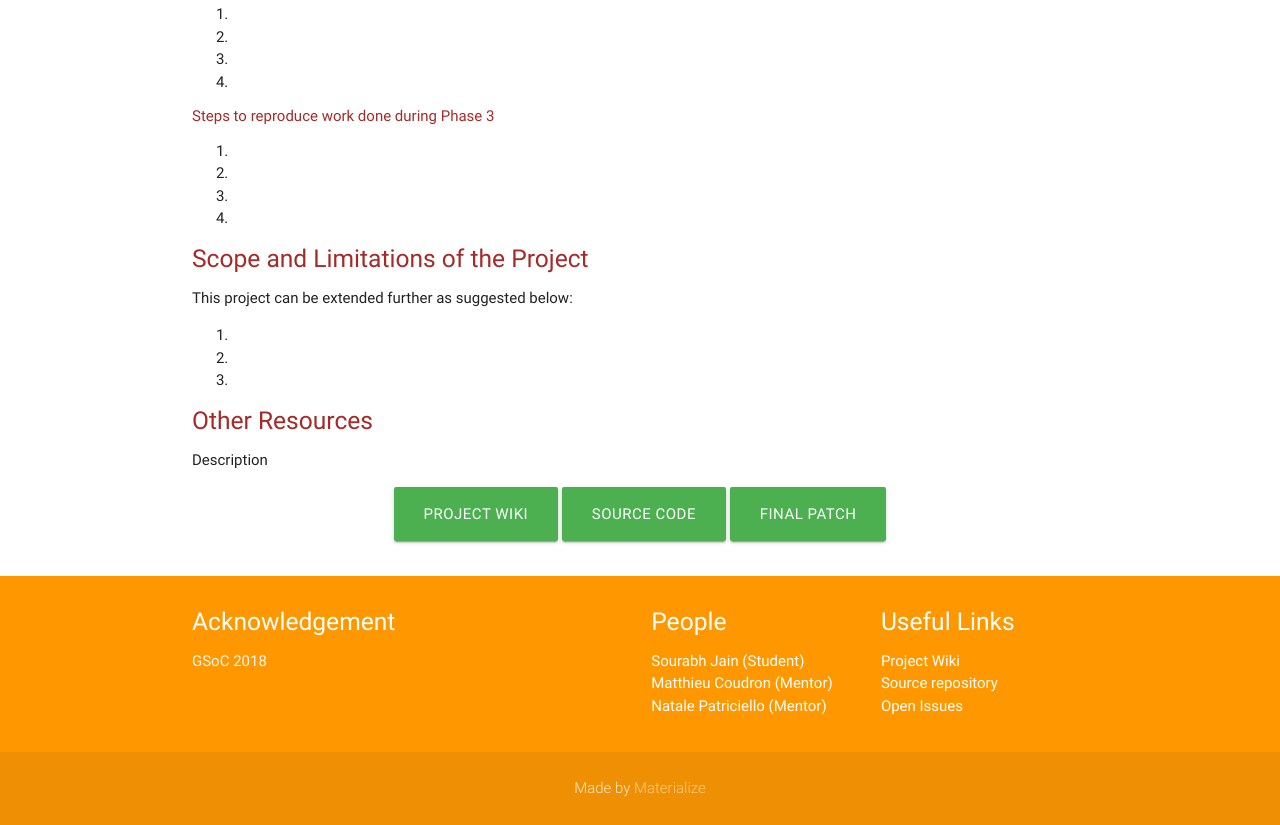
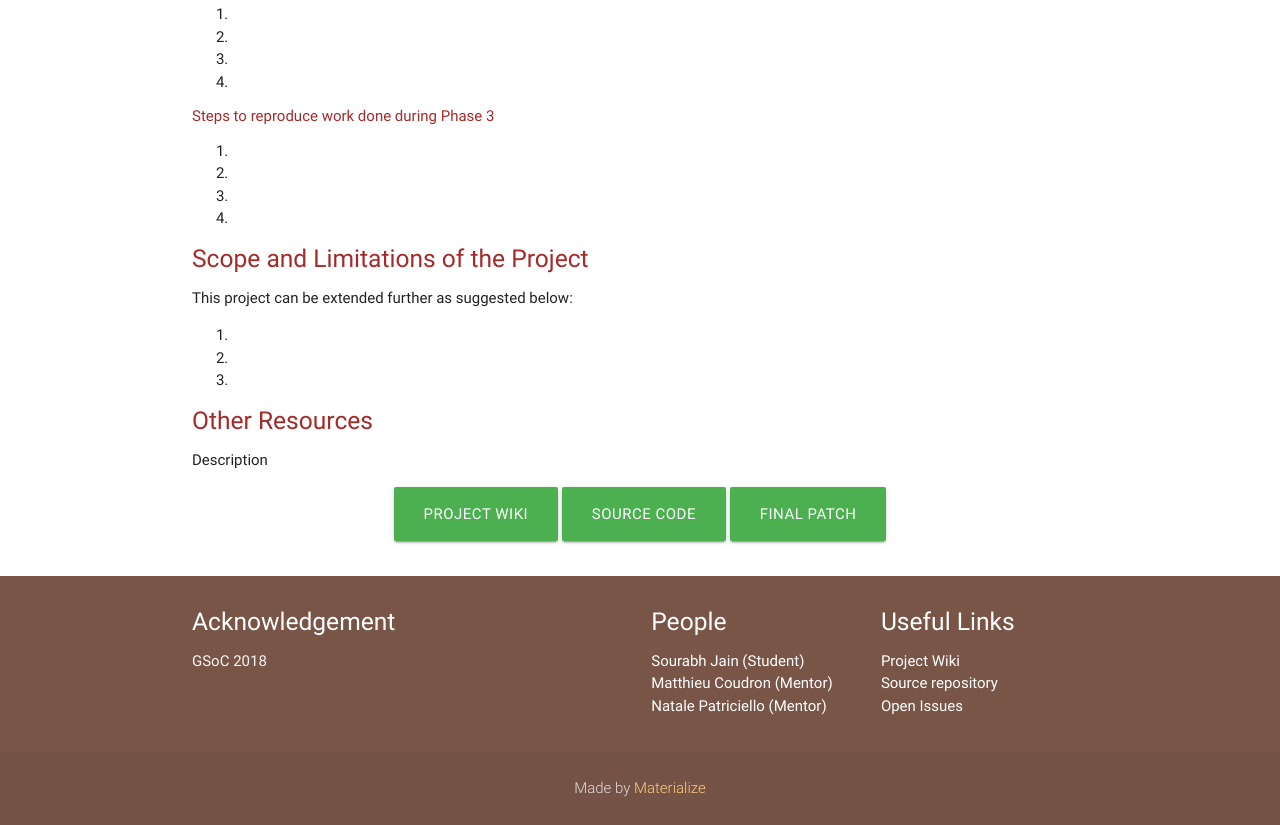
Before and after one commit to ns-3-dce-gsoc-2018/ns-3-dce-gsoc-2018.github.io, a plain HTML site: page index.html in a window 1280 px wide. Shown: the part 1148-1973 px from the top of the page. Drawn offline with nearby package versions, Linux system fonts and the light colour scheme.

Commit message:
Change footer color

```diff
--- a/index.html
+++ b/index.html
@@ -138,7 +138,7 @@
     </div>
   </div>
 
-  <footer class="page-footer orange">
+  <footer class="page-footer brown">
     <div class="container">
       <div class="row">
         <div class="col l6 s12">
```
